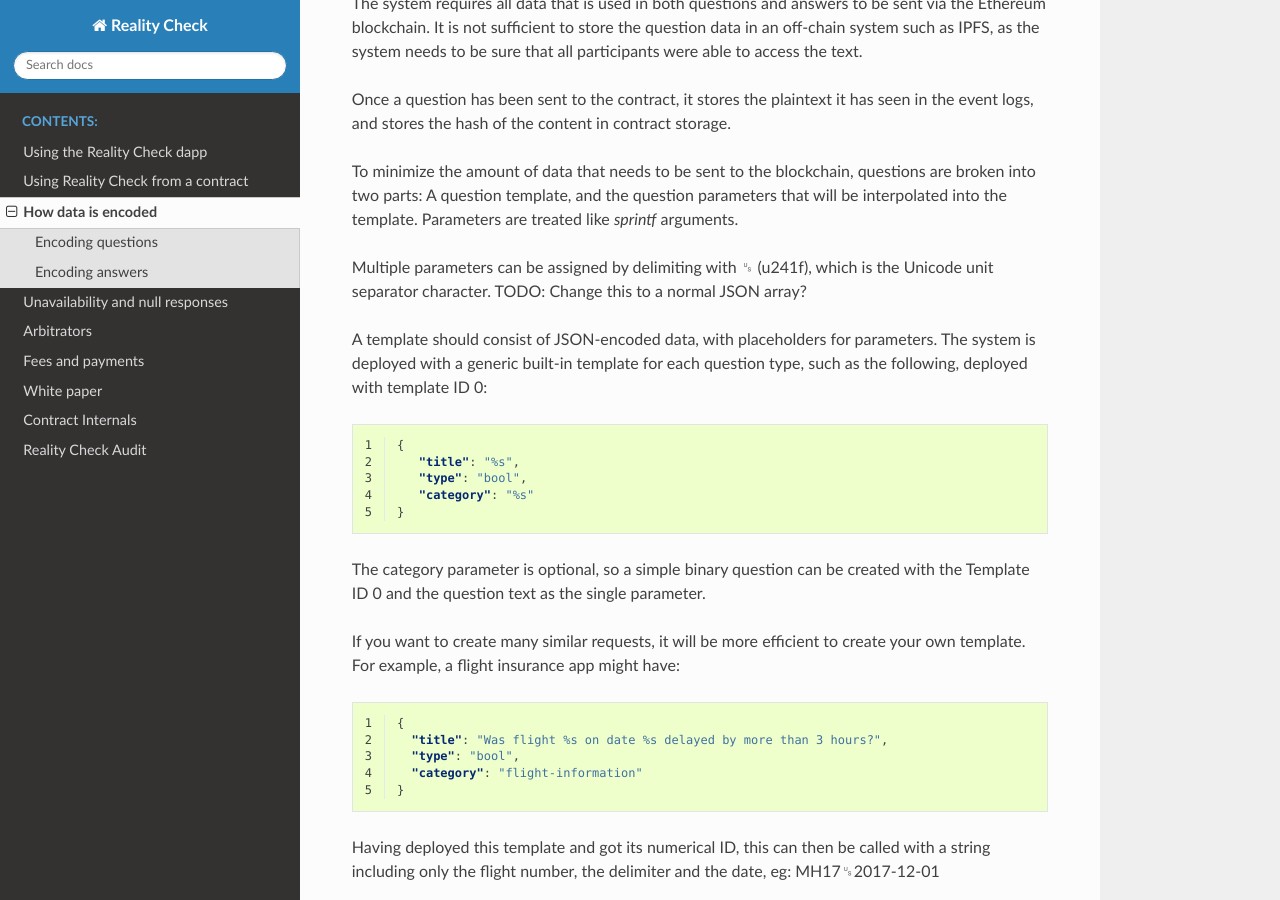
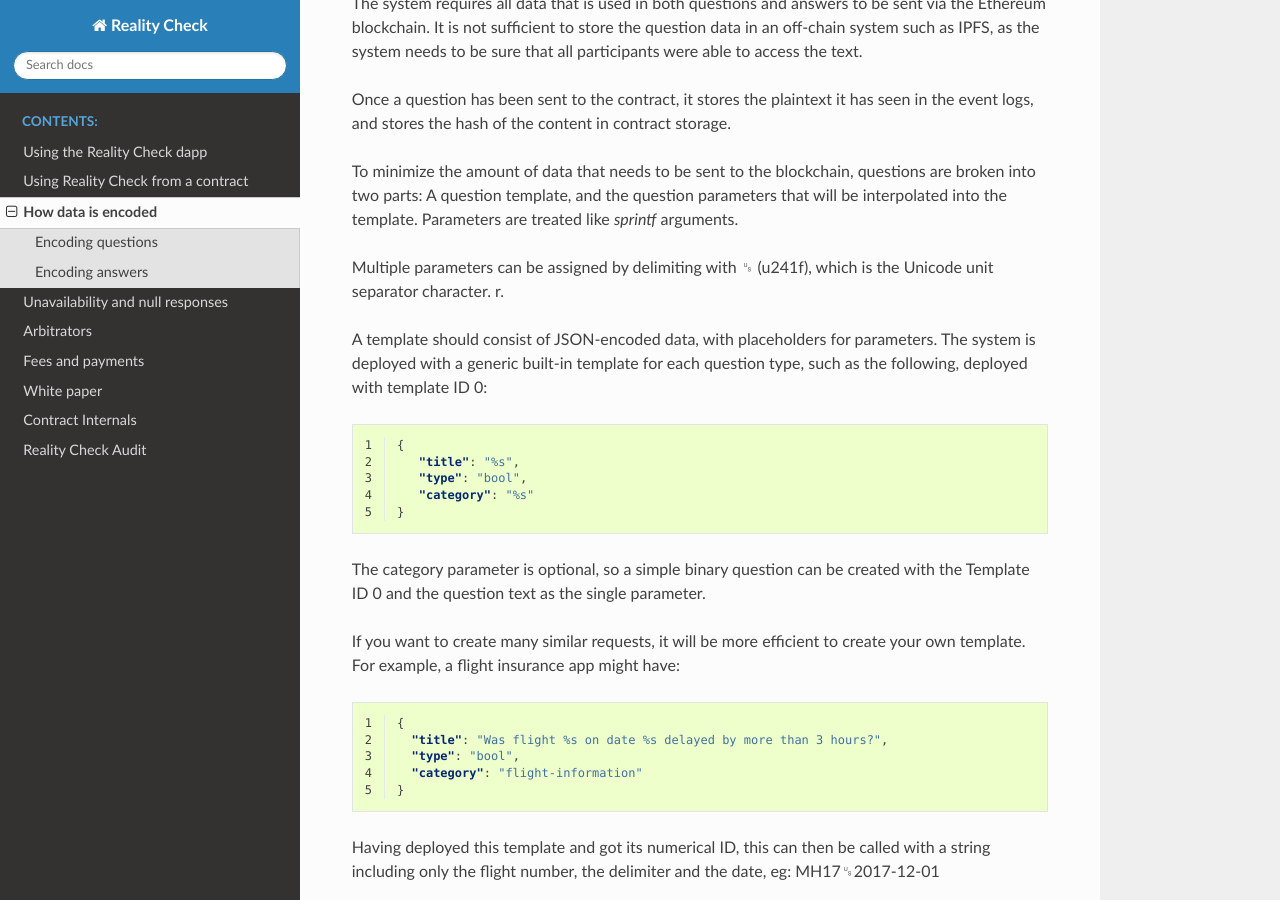
Before and after one commit to RealityETH/reality-eth-monorepo, a Sphinx documentation site: the page built from packages/dapp/docs/encoding.rst, in a window 1280 px wide and 900 px high, scrolled down 406 px. Built offline with Sphinx 7.4.7 and the Read the Docs theme 2.0.0, drawn with Linux system fonts in a browser that asks for light colours.

Commit message:
Drop TODO

```diff
--- a/packages/dapp/docs/encoding.rst
+++ b/packages/dapp/docs/encoding.rst
@@ -21,7 +21,7 @@
 
 To minimize the amount of data that needs to be sent to the blockchain, questions are broken into two parts: A question template, and the question parameters that will be interpolated into the template. Parameters are treated like `sprintf` arguments.
 
-Multiple parameters can be assigned by delimiting with ␟ (\u241f), which is the Unicode unit separator character. TODO: Change this to a normal JSON array?
+Multiple parameters can be assigned by delimiting with ␟ (\u241f), which is the Unicode unit separator character. r.
 
 A template should consist of JSON-encoded data, with placeholders for parameters. The system is deployed with a generic built-in template for each question type, such as the following, deployed with template ID 0:
 
```
